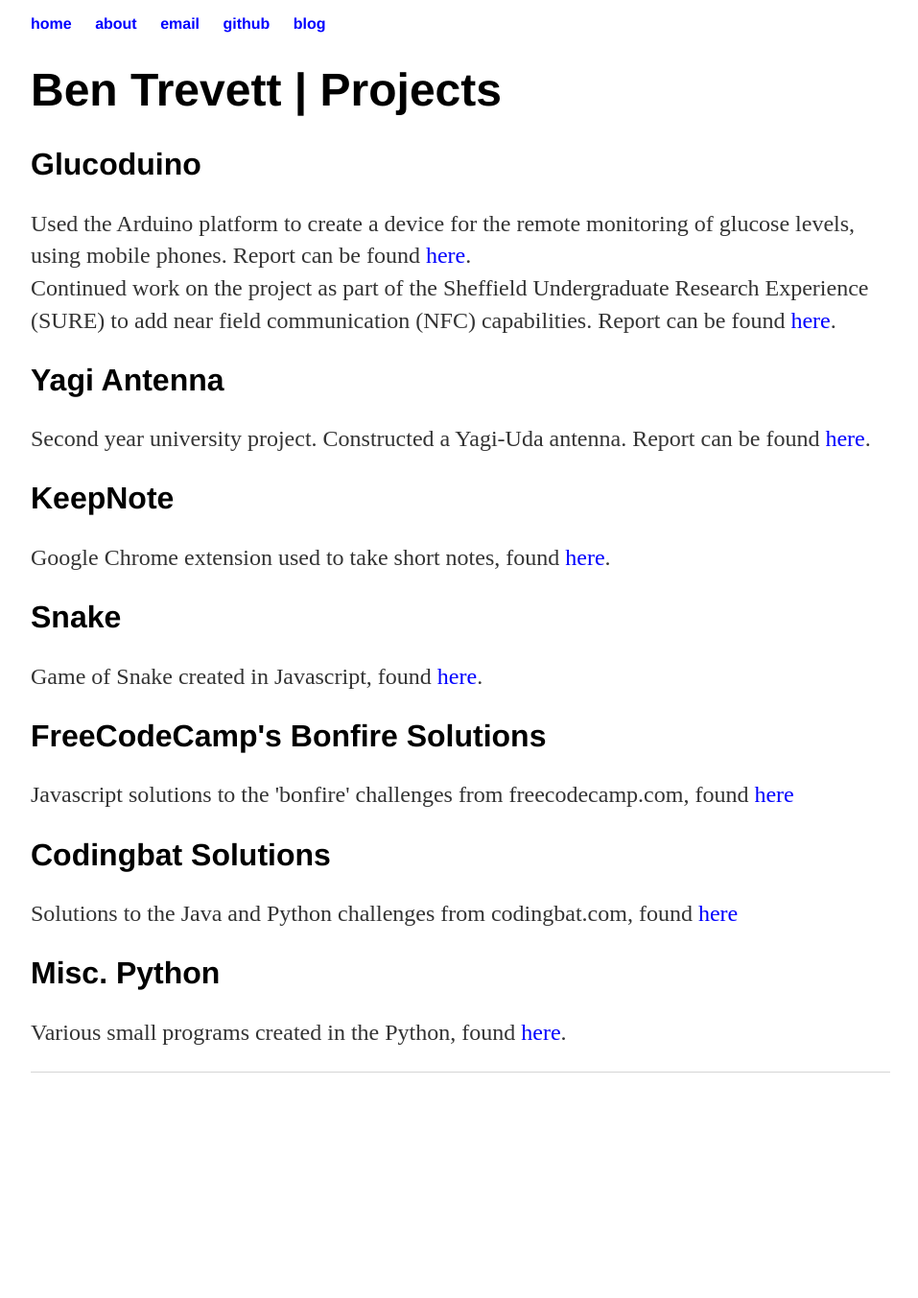
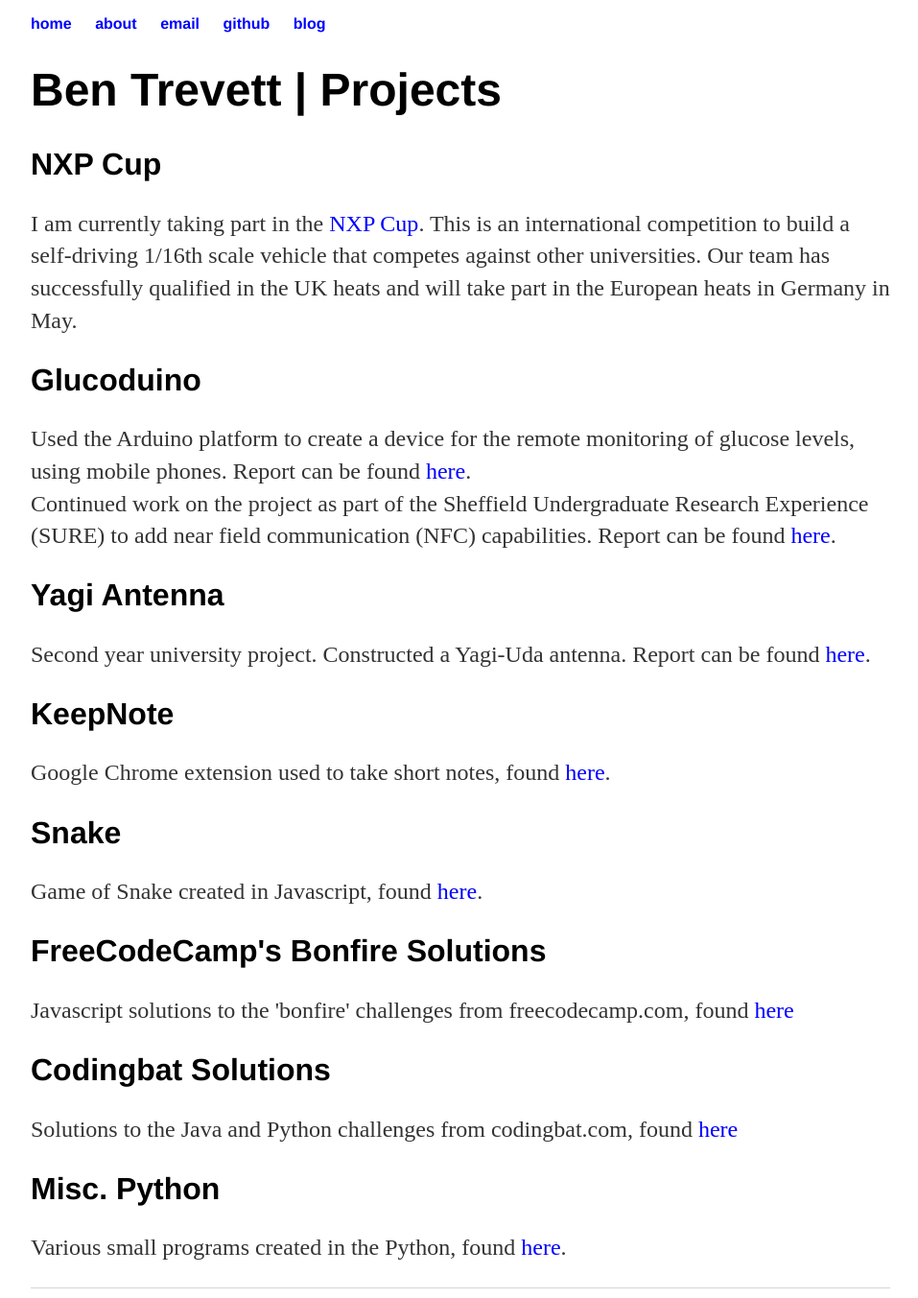
Before and after one commit to bentrevett/bentrevett.github.io, a Jekyll site: the page built from index.html, in a window 1280 px wide. Shown: the whole page at 96% size, without its empty margins (160-1117 px from the left). Built offline with Jekyll 4.4.1, drawn with Linux system fonts in a browser that asks for light colours; before the commit the page ends 1128 px from its top, so only the background shows below that.

Commit message:
Update index.html

```diff
--- a/index.html
+++ b/index.html
@@ -3,7 +3,8 @@ layout: default
 title: Ben Trevett | Projects
 ---
 	<h1>Ben Trevett | Projects</h1>
-
+	<h2>NXP Cup</h2>
+	<p>I am currently taking part in the <a href="https://community.freescale.com/docs/DOC-1284">NXP Cup</a>. This is an international competition to build a self-driving 1/16th scale vehicle that competes against other universities. Our team has successfully qualified in the UK heats and will take part in the European heats in Germany in May.</p>
 	<h2>Glucoduino</h2>
 	<p>Used the Arduino platform to create a device for the remote monitoring of glucose levels, using mobile phones. Report can be found <a href="/glucoduino_report.pdf">here</a>.<br>
 	Continued work on the project as part of the Sheffield Undergraduate Research Experience (SURE) to add near field communication (NFC) capabilities. Report can be found <a href="/nfc_report.pdf">here</a>.</p>
```
